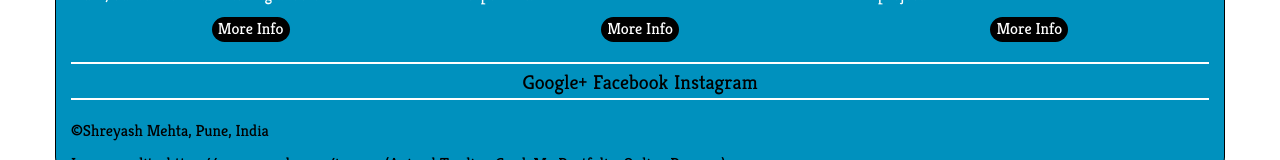
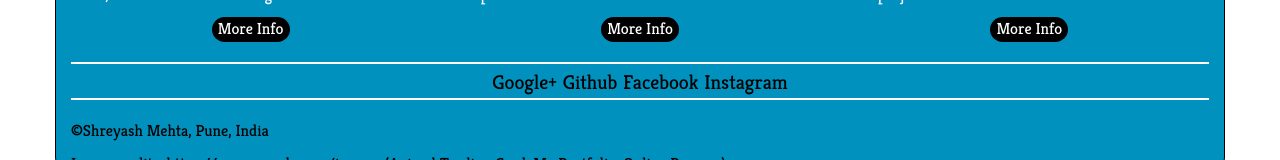
Before and after one commit to shreyashmehta/portfolio, a plain HTML site: page index.html in a window 1280 px wide. Shown: the part 912-1072 px from the top of the page. Drawn offline with Linux system fonts and the light colour scheme; a web font is replaced by a local one.

Commit message:
Update index.html

```diff
--- a/index.html
+++ b/index.html
@@ -74,6 +74,7 @@
 		<div class="row">
 			<div class="col-md-12 social">
 				<a href="https://plus.google.com/u/0/117866937274628576585" class="zocial-googleplus">Google+</a>
+				<a href="http://www.github.com/shreyashmehta" class="zocial-github">Github</a>
 				<a href="http://www.facebook.com/shreyash.mehta21" class="zocial-facebook">Facebook</a>
 				<a href="http://www.instagram.com/shreyash_mehta" class="zocial-instagram">Instagram</a>
 			</div>
```
